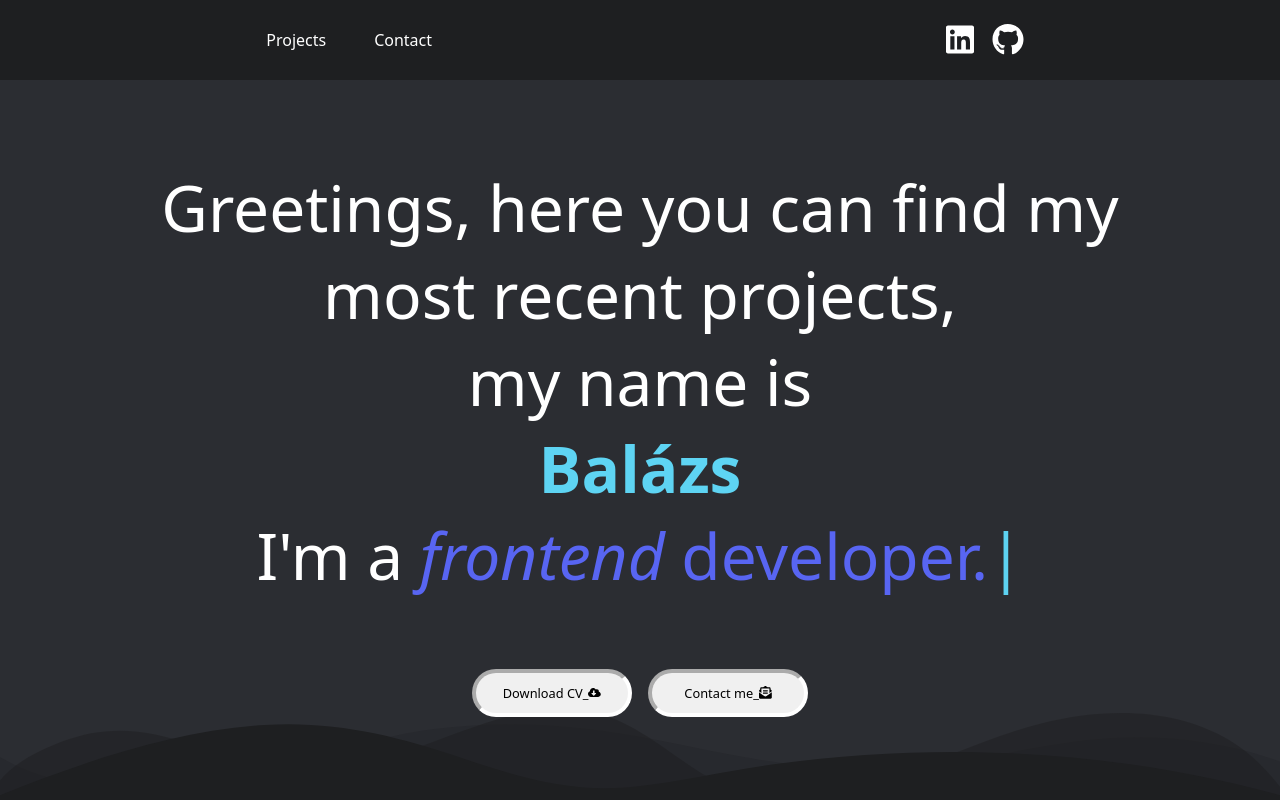
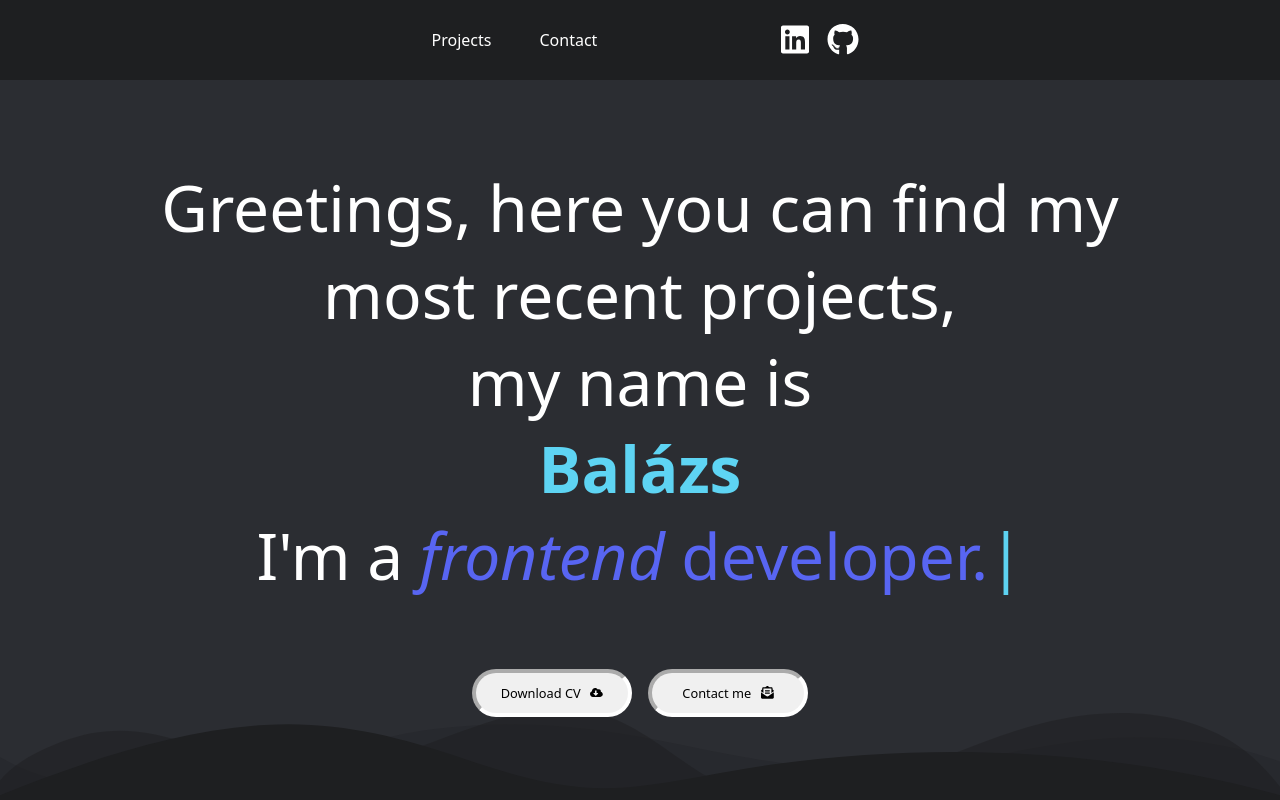
Before and after one commit to DelczBalazs/db-portfolio, a React (Create React App) app: page / in a window 1280 px wide. Shown: the top 800 px of the page. Built offline with nearby package versions, Linux system fonts and the light colour scheme.

Commit message:
Little changes
Just a few visual changes, bigger improvements still in plan.

```diff
--- a/src/App.css
+++ b/src/App.css
@@ -1,3 +1,4 @@
+
 button, a{
     cursor: pointer;
     transition: 0.5s ease;
--- a/src/components/About.css
+++ b/src/components/About.css
@@ -60,10 +60,10 @@
 }
 
 #downloadButton:hover{
+
     color: #5ed4f3;
     background-color: #1e1f21;
     filter: drop-shadow(-8px 45px 17px #69b7e42c);
-
 }
 
 .aboutLinks a , button{
@@ -162,12 +162,12 @@
     }
 
     .aboutLinks button, #downloadButton{
-
         border: 4px inset #FFFFFF;
         border-radius: 40px;
         width: 25%;
         height: 3rem;
         width: 8rem;
+
     }
 }
 
--- a/src/components/About.js
+++ b/src/components/About.js
@@ -41,8 +41,8 @@ const About = () => {
               <br></br>
 
               <div className='aboutLinks'>
-                <a href={CV} download="DBalazsCV" id="downloadButton">Download CV_ <FaCloudDownloadAlt /></a>
-                <a href="#contact" id="downloadButton">Contact me_<FaEnvelopeOpenText /></a>
+                <a href={CV} download="DBalazsCV" id="downloadButton">Download CV	&ensp;<FaCloudDownloadAlt /></a>
+                <a href="#contact" id="downloadButton">Contact me &ensp;<FaEnvelopeOpenText /></a>
               </div>
 
               <section aboutwavesContainer>
--- a/src/components/Contact.js
+++ b/src/components/Contact.js
@@ -1,7 +1,7 @@
 import React from "react";
 import { useRef } from "react";
 import emailjs from '@emailjs/browser';
-import { FaEnvelope } from 'react-icons/fa';
+import { FaEnvelopeOpenText } from 'react-icons/fa';
 import './Contact.css';
 
 const Contact = () => {
@@ -42,7 +42,7 @@ const Contact = () => {
           <label>Message:</label>
           <textarea rows="6" placeholder="Message..." name="message" required></textarea>
 
-          <button type="submit" className="btn">Send message_ <FaEnvelope/> </button>
+          <button type="submit" className="btn">Send message &nbsp;<FaEnvelopeOpenText/></button>
 
         </form>
 
--- a/src/components/Header.css
+++ b/src/components/Header.css
@@ -4,7 +4,7 @@ nav {
     height: 10vh;
     display: flex;
     align-items: center;
-    justify-content: space-between;
+    justify-content: space-evenly;
     margin: 0;
     gap: 1rem;
 }
```
